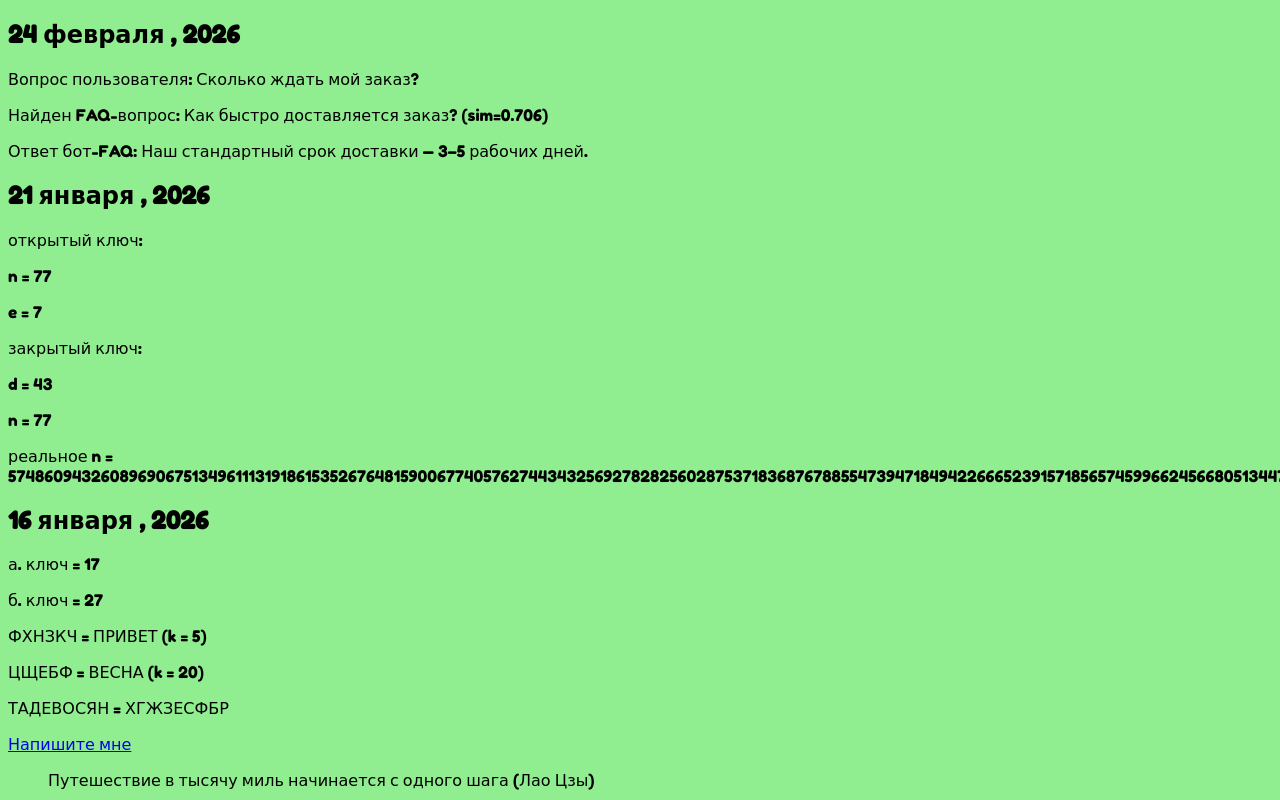
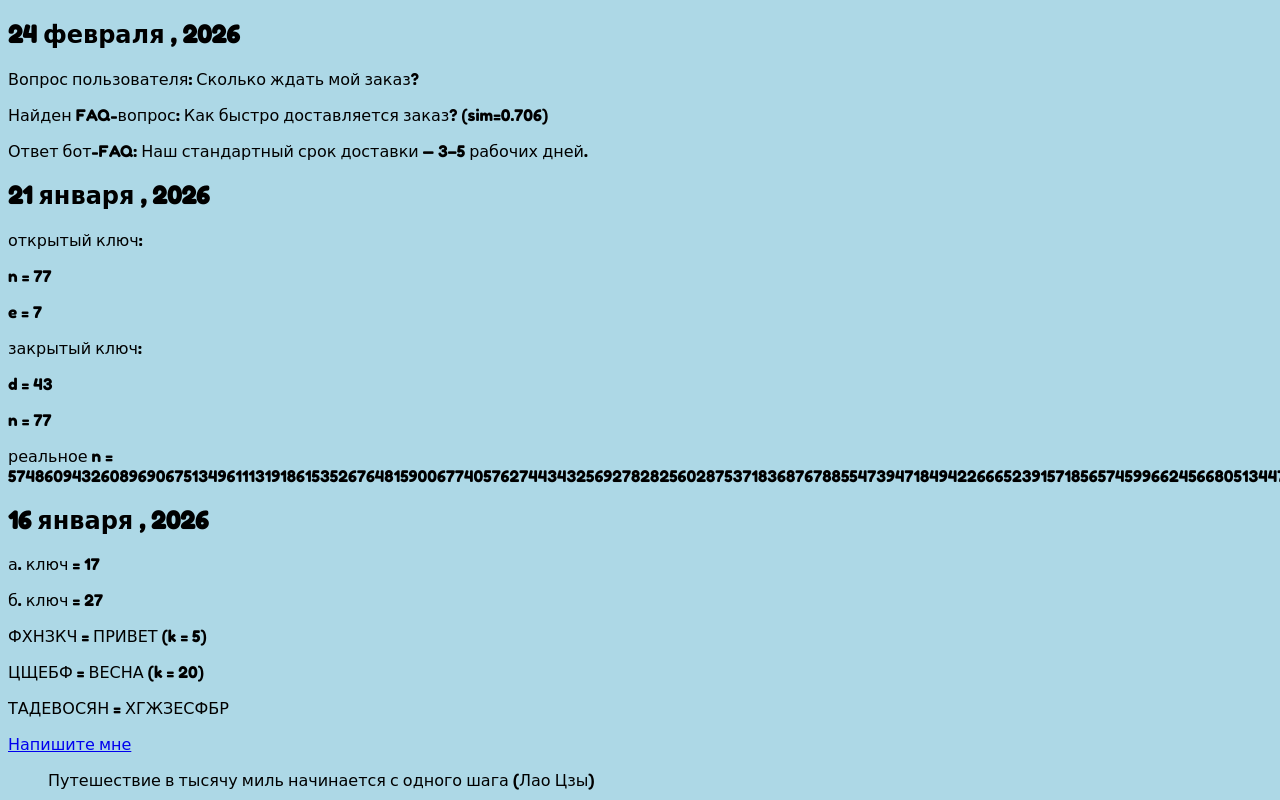
Before and after one commit to mtadevosyan807-arch/dem.github.io, a plain HTML site: page index.html in a window 1280 px wide. Shown: the top 800 px of the page. Drawn offline with Linux system fonts and the light colour scheme.

Commit message:
Update index.html

```diff
--- a/index.html
+++ b/index.html
@@ -5,7 +5,7 @@
     <link type="text/css" rel="stylesheet" href="style.css"/> Мой блог
   </title>
 </head>
-<body bgcolor="lightgreen">
+<body bgcolor="lightblue">
 <h2> 24 февраля , 2026</h2>
   <p>
     Вопрос пользователя: Сколько ждать мой заказ?
```
